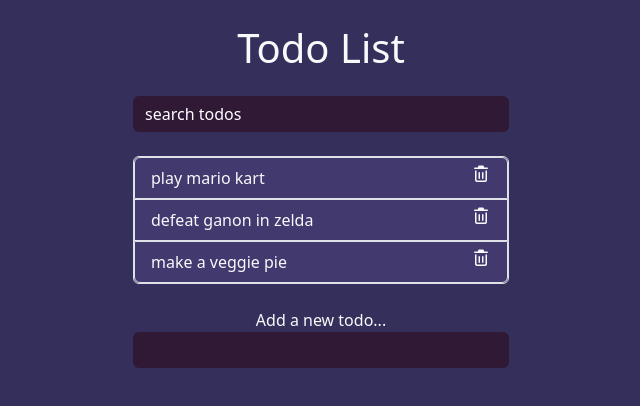
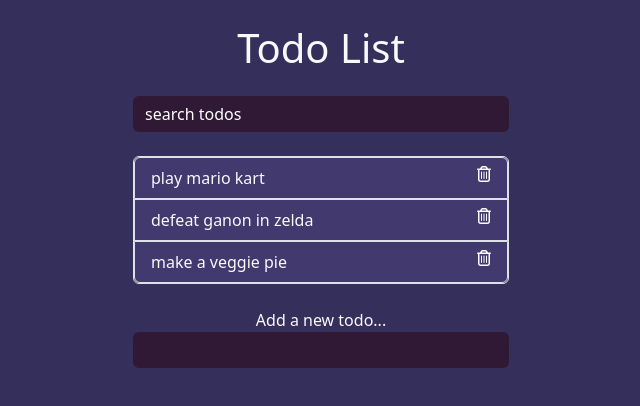
Before and after one commit to stefmin/mini_projects_javascript, a plain HTML site: page TodosList/index.html in a window 1280 px wide. Shown: the full height of the page, 319-959 px from the left. Drawn offline with nearby package versions, Linux system fonts and the light colour scheme.

Commit message:
Add files via upload

```diff
--- a/TodosList/index.html
+++ b/TodosList/index.html
@@ -3,7 +3,7 @@
     <meta charset="UTF-8">
     <meta name="viewport" content="width=device-width, initial-scale=1.0">
     <link href="https://cdn.jsdelivr.net/npm/bootstrap@5.3.3/dist/css/bootstrap.min.css" rel="stylesheet" integrity="sha384-QWTKZyjpPEjISv5WaRU9OFeRpok6YctnYmDr5pNlyT2bRjXh0JMhjY6hW+ALEwIH" crossorigin="anonymous">
-    <link rel="stylesheet" href="fontawesome/css/all.css">
+    <link rel="stylesheet" href="https://cdnjs.cloudflare.com/ajax/libs/font-awesome/6.6.0/css/all.min.css" integrity="sha512-Kc323vGBEqzTmouAECnVceyQqyqdsSiqLQISBL29aUW4U/M7pSPA/gEUZQqv1cwx4OnYxTxve5UMg5GT6L4JJg==" crossorigin="anonymous" referrerpolicy="no-referrer" />
     <link rel="stylesheet" href="styles.css">
     <title>Todos</title>
 </head>
```
